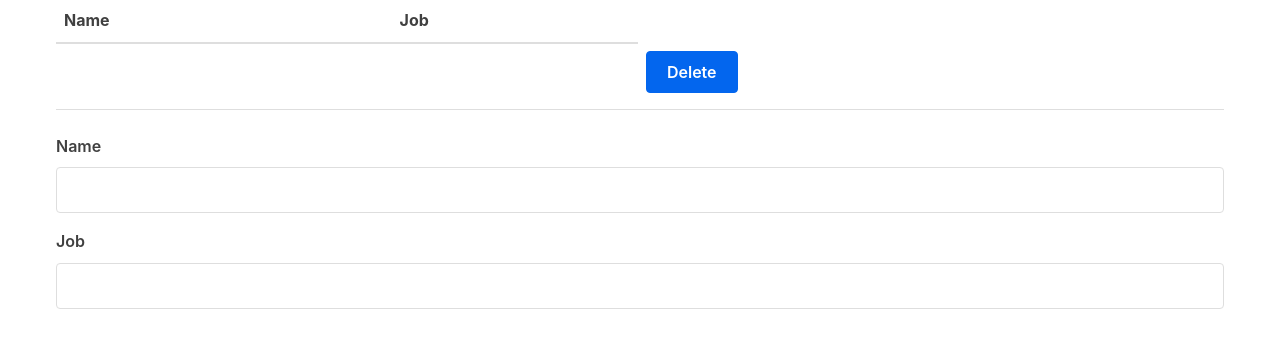
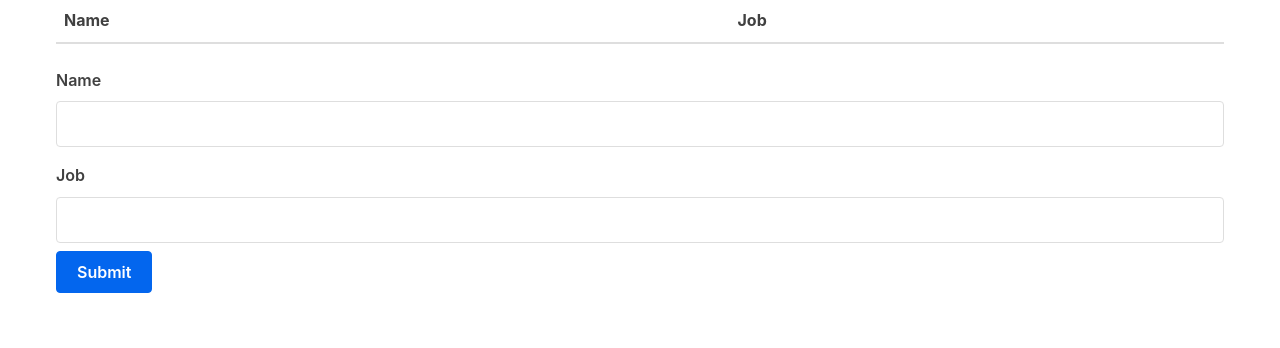
Before and after one commit to danielbrathwaite/csc-307-app, a React (Vite) app in the folder packages/react-frontend/: page / in a window 1280 px wide. Shown: the top 348 px of the page. Built offline with nearby package versions, Linux system fonts and the light colour scheme.

Commit message:
Form submit

```diff
--- a/packages/react-frontend/src/Form.jsx
+++ b/packages/react-frontend/src/Form.jsx
@@ -1,6 +1,6 @@
 import React, { useState } from "react";
 
-function Form() {
+function Form(props) {
     const [person, setPerson] = useState({
         name: "",
         job: ""
@@ -11,6 +11,11 @@
         if (name === "job")
             setPerson({ name: person["name"], job: value });
         else setPerson({ name: value, job: person["job"] });
+    }
+
+    function submitForm() {
+        props.handleSubmit(person);
+        setPerson({name: "", job: "" });
     }
 
     return (
@@ -31,6 +36,7 @@
                 value={person.job}
                 onChange={handleChange}
             />
+            <input type="button" value="Submit" onClick={submitForm} />
         </form>
     );
 }
--- a/packages/react-frontend/src/MyApp.jsx
+++ b/packages/react-frontend/src/MyApp.jsx
@@ -3,7 +3,7 @@
 import Form from "./Form";
 
 function MyApp() {
-  const [characters, setCharacters] = useState([{}]);
+  const [characters, setCharacters] = useState([]);
 
   function removeOneCharacter(index) {
     const updated = characters.filter((character, i) => {
@@ -12,13 +12,17 @@
     setCharacters(updated);
   }
 
+  function updateList(person) {
+    setCharacters([...characters, person]);
+  }
+
   return (
     <div className="container">
       <Table
         characterData={characters}
         removeCharacter={removeOneCharacter}
         />
-        <Form />
+        <Form handleSubmit={updateList} />
     </div>
   );
 }
```
Also changed, not shown: 1 other file (tests, documents, lock files or other folders).
